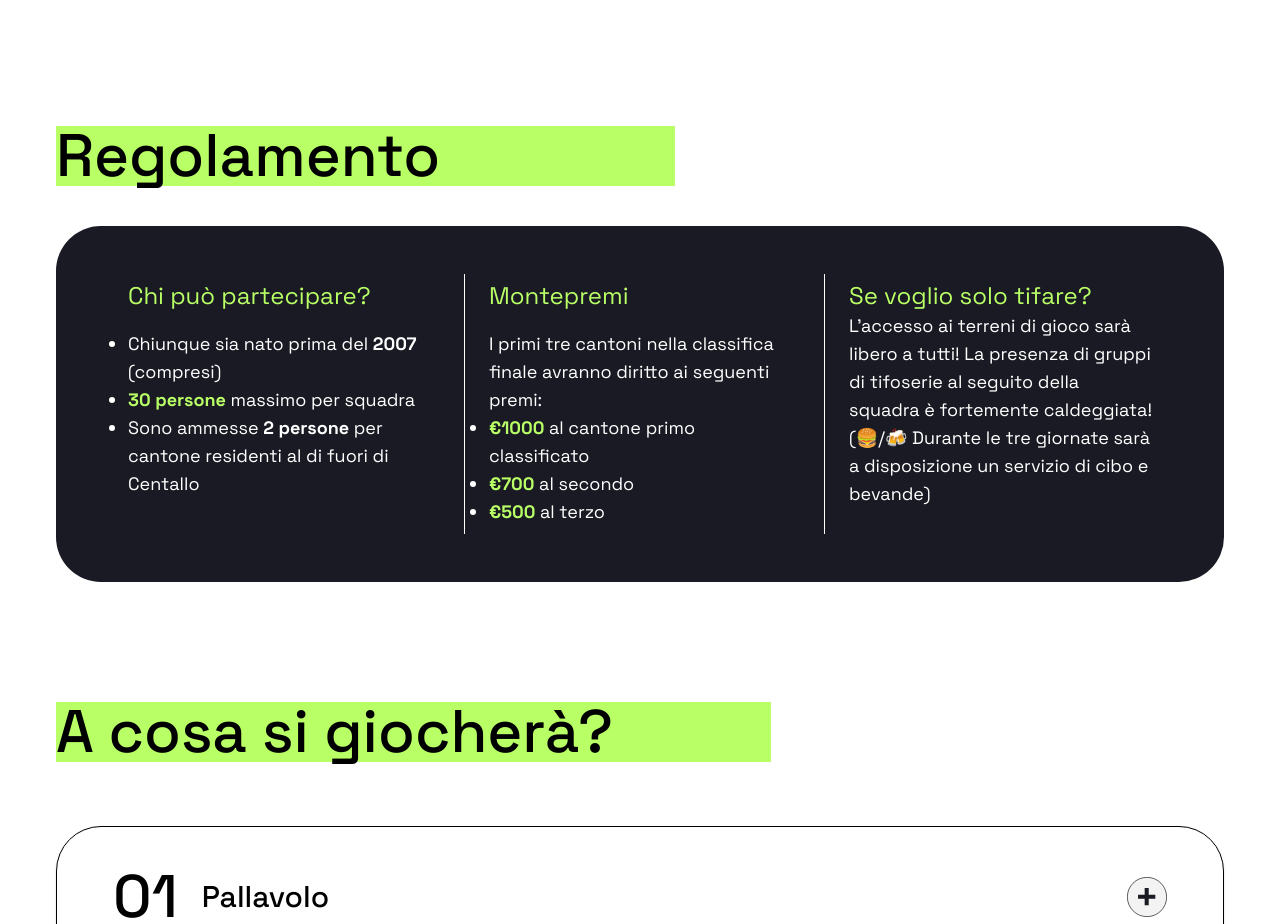
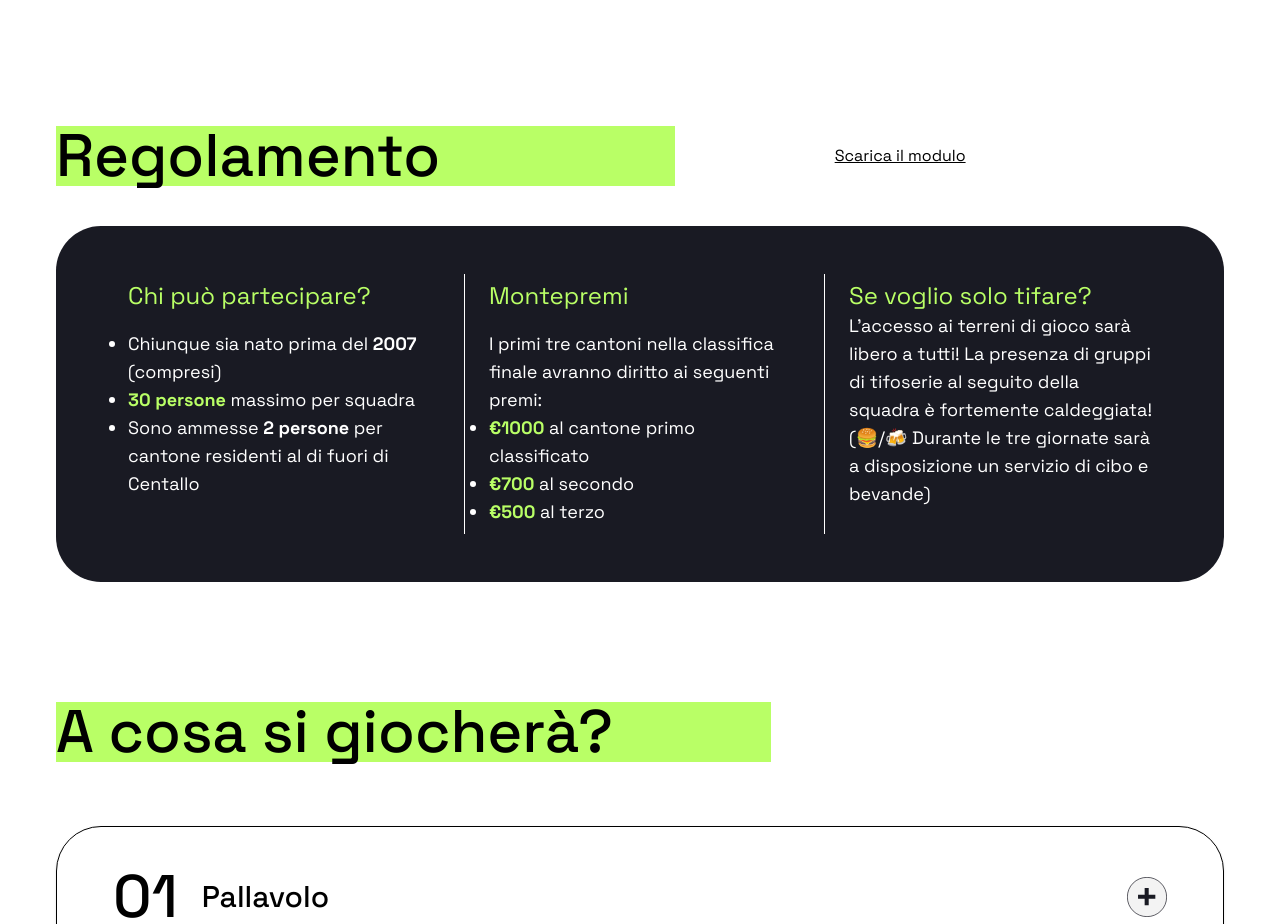
Before and after one commit to movi-centallo/cantoni-site, an Astro site: page / in a window 1280 px wide. Shown: the part 800-1724 px from the top of the page. Built offline with nearby package versions, Linux system fonts and the light colour scheme; Astro itself is replaced by a stand-in of ours.

Commit message:
add modulo

```diff
--- a/src/components/Case.astro
+++ b/src/components/Case.astro
@@ -2,13 +2,14 @@
 import Container from "./Container.astro"
 ---
 <Container>
+
 <div class="relative flex flex-col items-center md:flex-row" id="projects">
     <div class="row items-center py-5 md:pr-40 md:w-8/12 md:py-10">
         <div class="text-center md:text-left space-y-3 bg-lime">
             <h2 class="text-4xl font-medium leading-none sm:text-6xl">Regolamento</h2>
         </div>
     </div>
-
+    <a href="https://www.movicentallo.it/public/legal/moduloUSACLI.pdf" class="py-5 underline"> Scarica il modulo</a></div>
 </div>
 
 <div class="w-full p-12 bg-zinc-900 rounded-[45px] justify-start items-start gap-16 inline-flex text-white">
```
Also changed, not shown: 2 other files.
